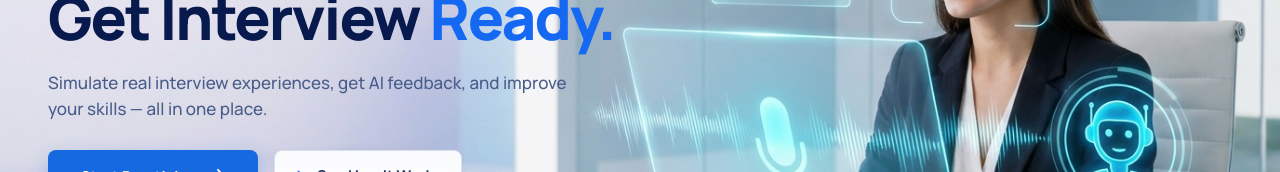
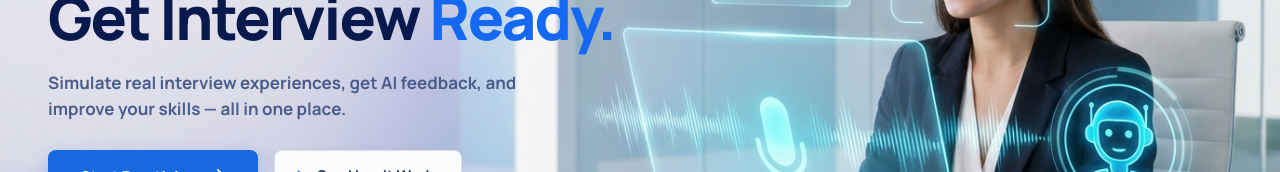
Before and after one commit to karthikeyan343/InterviewReady, a React (Vite) app in the folder IEXP_Client/: page / in a window 1280 px wide. Shown: the part 251-423 px from the top of the page. Built offline with nearby package versions, Linux system fonts and the light colour scheme; no server answers.

Commit message:
update platform

```diff
--- a/IEXP_Client/src/component/specifiedComponent/landingPage/HeroSection.tsx
+++ b/IEXP_Client/src/component/specifiedComponent/landingPage/HeroSection.tsx
@@ -12,7 +12,7 @@ const HeroSection = () => {
         position: "relative",
         width: "100%",
         minHeight: {
-          xs: "auto",
+          xs: "100vh",
           sm: "720px",
           md: "620px",
           lg: "600px",
@@ -188,11 +188,16 @@ const HeroSection = () => {
           <Typography
             component="h1"
             sx={{
-              m: 0,
+              mt: {
+                xs: 3,
+                sm: 0,
+                md: 0,
+                lg: 0,
+              },
               color: "#07194D",
               fontFamily: '"Manrope", sans-serif',
               fontSize: {
-                xs: "36px",
+                xs: "40px",
                 sm: "46px",
                 md: "56px",
                 lg: "60px",
@@ -233,9 +238,14 @@ const HeroSection = () => {
           <Typography
             component="p"
             sx={{
-              m: 0,
+              mt: {
+                xs: 3,
+                sm: 0,
+                md: 0,
+                lg: 0,
+              },
               mb: {
-                xs: 3.2,
+                xs: 4,
                 sm: 3.2,
                 md: 3.5,
               },
@@ -247,12 +257,12 @@ const HeroSection = () => {
               color: "#4A5D8A",
               fontFamily: '"Manrope", sans-serif',
               fontSize: {
-                xs: "14.5px",
+                xs: "17px",
                 sm: "15px",
                 md: "16px",
                 lg: "17px",
               },
-              fontWeight: 500,
+              fontWeight: 700,
               lineHeight: {
                 xs: 1.6,
                 sm: 1.55,
@@ -277,11 +287,17 @@ const HeroSection = () => {
                 sm: "center",
               },
               gap: {
-                xs: 1.5,
+                xs: 1.8,
                 sm: 2,
               },
               width: "fit-content",
               maxWidth: "100%",
+              mt: {
+                xs: 2,
+                sm: 0,
+                md: 0,
+                lg: 0,
+              },
             }}
           >
             <Button
@@ -400,7 +416,7 @@ const HeroSection = () => {
               sm: "flex-start",
             },
             mt: {
-              xs: 3.5,
+              xs: 8,
               sm: 4,
               md: 5,
             },
```
Also changed, not shown: 1 other file (tests, documents, lock files or other folders).
